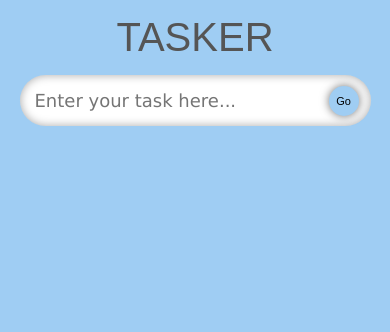
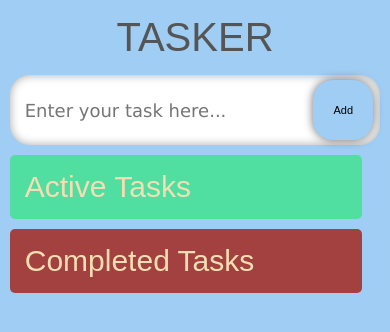
Before and after one commit to aliyanwhiz/tasker, a React (Vite) app: page / in a window 390 px wide. Shown: the top 332 px of the page. Built offline with nearby package versions, Linux system fonts and the light colour scheme; a web font is replaced by a local one.

Commit message:
updated tasker

```diff
--- a/package.json
+++ b/package.json
@@ -5,7 +5,7 @@
   "version": "0.0.0",
   "type": "module",
   "scripts": {
-    "predeploy" : "npm run build",
+    "predeploy": "npm run build",
     "deploy": "gh-pages -d dist",
     "dev": "vite",
     "build": "tsc && vite build",
@@ -13,7 +13,9 @@
     "preview": "vite preview"
   },
   "dependencies": {
+    "@types/react-beautiful-dnd": "^13.1.8",
     "react": "^18.2.0",
+    "react-beautiful-dnd": "^13.1.1",
     "react-dom": "^18.2.0",
     "react-icons": "^5.0.1"
   },
--- a/src/App.tsx
+++ b/src/App.tsx
@@ -2,11 +2,13 @@ import React, { useState } from 'react'
 import './App.css'
 import InputField from './components/InputField'
 import { Todo } from './Todo'
+import { DragDropContext } from "react-beautiful-dnd";
 import TodoList from './components/todoList'
 
 const App:React.FC = () => {
   const [todo, setTodo] = useState<string>("")
   const [todos, setTodos] = useState<Todo[]>([])
+  const [completedTodo, setCompletedTodo] = useState<Todo[]>([])
   const handleAdd = (e:React.FormEvent) => {
     e.preventDefault()
     if (todo) {
@@ -17,13 +19,20 @@ const App:React.FC = () => {
   console.log(todos);
 
   return (
+    <DragDropContext onDragEnd={() => {}}>
       <div className="app">
         <span className="heading">
           Tasker
         </span>
         <InputField todo={todo} setTodo={setTodo} handleAdd={handleAdd} />
-      <TodoList todos={todos} setTodos={setTodos} />
+        <TodoList
+          todos={todos}
+          setTodos={setTodos}
+          completedTodos={completedTodo}
+          setCompletedTodos={setCompletedTodo}
+          />
       </div>
+    </DragDropContext>
   )
 }
 
--- a/src/components/InputField.tsx
+++ b/src/components/InputField.tsx
@@ -17,7 +17,7 @@ const InputField = ({todo, setTodo, handleAdd}:props) => {
         <input type="text" value={todo} ref={inputRef} onChange={
             (e) => setTodo(e.target.value)
         } className='input_field' placeholder="Enter your task here..." />
-        <button className='input_button' type='submit'>Go</button>
+        <button className='input_button' type='submit'>Add</button>
     </form>
   )
 }
--- a/src/components/singleTodo.tsx
+++ b/src/components/singleTodo.tsx
@@ -3,14 +3,16 @@ import { Todo } from '../Todo'
 import { FiEdit2 } from "react-icons/fi";
 import { RiDeleteBin6Line } from "react-icons/ri";
 import { MdOutlineDone } from "react-icons/md";
+import { Draggable } from 'react-beautiful-dnd';
 
 type props = {
     todo: Todo;
     todos: Todo[];
+    index: number;
     setTodos:React.Dispatch<React.SetStateAction<Todo[]>>;
 }
 
-const SingleTodo:React.FC<props> = ({todo, todos, setTodos}) => {
+const SingleTodo:React.FC<props> = ({todo, todos, setTodos,index}) => {
 
     const [edit, setEdit] = useState<boolean>(false)
     const [editTodo, setEditTodo] = useState<string>(todo.task)
@@ -42,10 +44,25 @@ const SingleTodo:React.FC<props> = ({todo, todos, setTodos}) => {
 
 
   return (
-    <form className="todo_single" onSubmit={(e) => handleEdit(e,todo.id)}>
+    <Draggable draggableId={todo.id.toString()} index={index}>
+        {
+            (provided) => (
+
+                <form
+                    className="todo_single"
+                    onSubmit={(e) => handleEdit(e,todo.id)}
+                    {...provided.draggableProps}
+                    {...provided.dragHandleProps}
+                    ref={provided.innerRef}
+                >
                     {
                         edit ? (
-               <input value={editTodo} ref={inputRef}  className="todo_single--text" onChange={(e) => setEditTodo(e.target.value)} />
+                        <input
+                            value={editTodo}
+                            ref={inputRef}
+                            className="todo_single--text"
+                            onChange={(e) => setEditTodo(e.target.value)}
+                        />
                         ):(
                             todo.isDone ? (
                             <s className="todo_single--text done">
@@ -78,5 +95,8 @@ const SingleTodo:React.FC<props> = ({todo, todos, setTodos}) => {
                 </form>
             )
         }
+    </Draggable>
+  )
+}
 
 export default SingleTodo
--- a/src/components/style.css
+++ b/src/components/style.css
@@ -1,11 +1,12 @@
 .input{
-    width: 90%;
+    width: 95%;
     position: relative;
     display: flex;
     align-items: center;
     .input_field{
         width: 100%;
-        border-radius: 50px;
+        height: 70px;
+        border-radius: 20px;
         padding: 15px 15px;
         border: none;
         font-size: 18px;
@@ -19,10 +20,10 @@
     }
     .input_button{
         position: absolute;
-        right: 0;
-        width: 30px;
-        height: 30px;
-        border-radius: 50px;
+        right: -5px;
+        width: 60px;
+        height: 60px;
+        border-radius: 20px;
         border: none;
         background-color: #9fcdf3;
         font-size: 11px;
@@ -31,26 +32,44 @@
         transition: 0.2s all;
     }
     .input_button:hover{
-        background-color: #f7ead1;
+        background-color: rgb(184, 223, 255);
     }
     .input_button:active{
         transform: scale(0.8);
         box-shadow: 0 0 5px #000;
     }
 }
+.container{
+    width: 95%;
+    display: flex;
+    margin-top: 10px;
+    justify-content: space-between;
+    align-items: flex-start;
+}
 .todos{
-    width: 90%;
+    width: 47.5%;
     display: flex;
-    justify-content: space-evenly;
-    flex-wrap: wrap;
+    flex-direction: column;
+    padding: 15px;
+    border-radius: 5px;
+    background-color: #50dea1;
+
+}
+.remove{
+    background-color: rgb(163, 64, 64);
+}
+.todos_heading{
+    color: wheat;
+    font-size: 30px;
 }
 .todo_single{
-    width: 29.5%;
+    /* width: 29.5%; */
     display: flex;
     background-color: antiquewhite;
     border-radius: 5px;
     padding: 20px;
     margin-top: 15px;
+    transition: 0.2s all;
     .todo_single--text{
         flex: 1;
         padding: 5px;
@@ -70,6 +89,10 @@
     }
 
 }
+.todo_single:hover{
+    box-shadow: 0  0 5px #000;
+    transform: scale(1.03);
+}
 .done{
     text-decoration: line-through;
     opacity: 0.5;
--- a/src/components/todoList.tsx
+++ b/src/components/todoList.tsx
@@ -2,20 +2,67 @@ import React from 'react'
 import { Todo } from '../Todo';
 import './style.css';
 import SingleTodo from './singleTodo';
+import { Droppable } from 'react-beautiful-dnd';
 
 
 interface props{
     todos:Todo[];
     setTodos:React.Dispatch<React.SetStateAction<Todo[]>>;
+    completedTodos: Todo[];
+    setCompletedTodos:React.Dispatch<React.SetStateAction<Todo[]>>;
 }
 
-const TodoList:React.FC<props> = ({todos, setTodos}) => {
+const TodoList:React.FC<props> = ({todos, setTodos,completedTodos, setCompletedTodos}) => {
   return (
-    <div className="todos">
-        {todos.map((todo) => (
-            <SingleTodo key={todo.id}  todo={todo} todos={todos}  setTodos={setTodos}  />
+    <div className="container">
+     <Droppable droppableId='Todolist'>
+      {
+        (provided) => (
+          <div className="todos"
+            ref={provided.innerRef}
+            {...provided.droppableProps}>
+            <span className="todos_heading">
+              Active Tasks
+            </span>
+              {todos.map((todo,index) => (
+                  <SingleTodo
+                    index={index}
+                    key={todo.id}
+                    todo={todo}
+                    todos={todos}
+                    setTodos={setTodos}
+                  />
+              ))}
+              {provided.placeholder}
+          </div>
+        )
+      }
+     </Droppable>
+     <Droppable droppableId='RemoveTodo'>
+      {
+        (provided) => (
+     <div className="todos remove"
+      ref={provided.innerRef}
+      {...provided.droppableProps}>
+      <span className="todos_heading">
+        Completed Tasks
+      </span>
+        {completedTodos.map((todo,index) => (
+            <SingleTodo
+              index={index}
+              key={todo.id}
+              todo={todo}
+              todos={completedTodos}
+              setTodos={setCompletedTodos}
+            />
         ))}
+        {provided.placeholder}
     </div>
+        )
+      }
+     </Droppable>
+
+   </div>
   )
 }
 
--- a/src/index.css
+++ b/src/index.css
@@ -5,13 +5,22 @@
     list-style: none;
     text-decoration: none;
 }
-@media (max-width: 1200px) {
-    .todo_single{
-        width: 40%;
+
+@media (max-width:1100px) {
+    .todos{
+        width: 45%;
     }
 }
 @media (max-width: 700px) {
-    .todo_single{
+    .input{
         width: 95%;
     }
+    .todos{
+        width: 95%;
+        margin-bottom: 10px;
+    }
+    .container{
+        width: 95%;
+        flex-direction: column;
+    }
 }
```
Also changed, not shown: 1 other file (tests, documents, lock files or other folders). Lines whose indentation alone changed are shown as unchanged.
